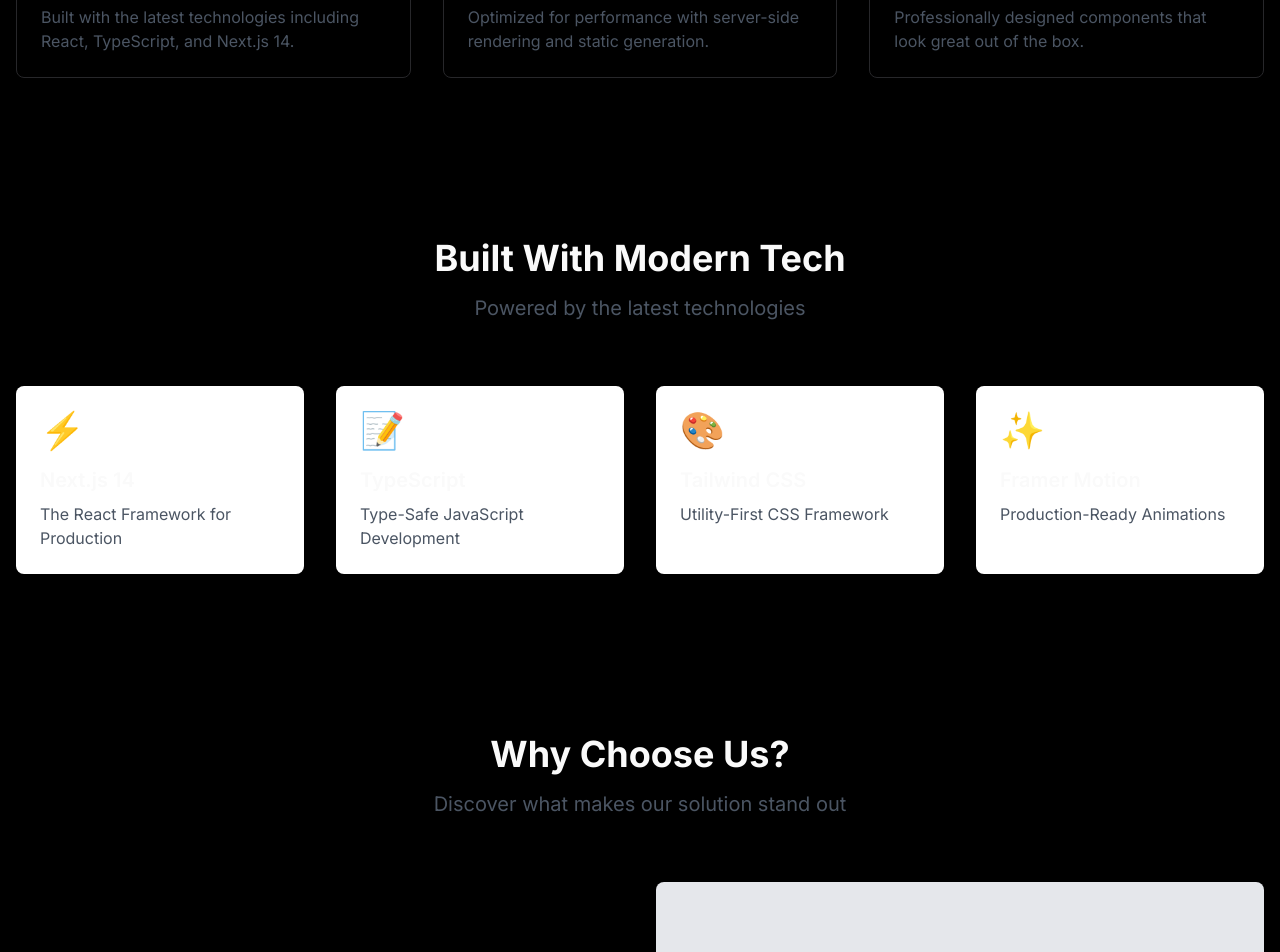
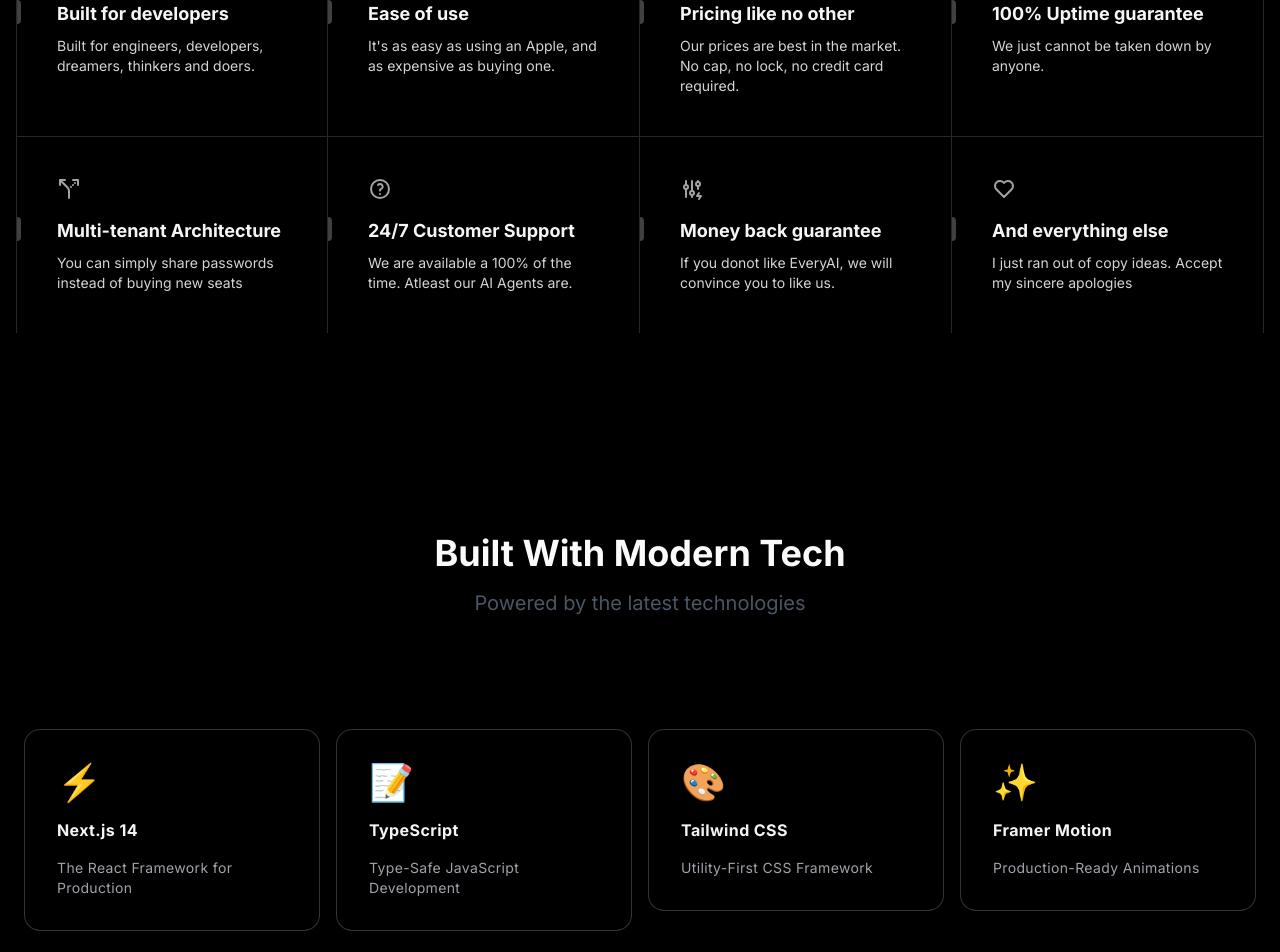
Before and after one commit to daotanhao1406/dark-landing-page, a Next.js app: page / in a window 1280 px wide. Shown: the part 1580-2532 px from the top of the page. Built offline with nearby package versions, Linux system fonts and the light colour scheme.

Commit message:
feat: update features section and techstack section

```diff
--- a/src/components/layout/Header.tsx
+++ b/src/components/layout/Header.tsx
@@ -14,7 +14,7 @@
     <header className="fixed w-full backdrop-blur-sm z-50 border-b">
       <nav className="container mx-auto px-4 py-4 flex items-center justify-between">
         <Link href="/" className="text-2xl font-bold text-primary">
-          StoreName
+          HoverBoard
         </Link>
 
         <div className="hidden md:flex items-center gap-8">
--- a/src/components/sections/Features.tsx
+++ b/src/components/sections/Features.tsx
@@ -1,39 +1,112 @@
 'use client'
 import { motion } from 'framer-motion'
-import {
-  BeakerIcon,
-  BoltIcon,
-  SparklesIcon
-} from '@heroicons/react/24/outline'
+import { cn } from '@/lib/utils';
+import { IconAdjustmentsBolt, IconCloud, IconCurrencyDollar, IconEaseInOut, IconHeart, IconHelp, IconRouteAltLeft, IconTerminal2 } from '@tabler/icons-react';
 
 const features = [
   {
-    icon: BeakerIcon,
-    title: 'Modern Technology Stack',
-    description: 'Built with the latest technologies including React, TypeScript, and Next.js 14.'
+    title: "Built for developers",
+    description:
+      "Built for engineers, developers, dreamers, thinkers and doers.",
+    icon: <IconTerminal2 />,
   },
   {
-    icon: BoltIcon,
-    title: 'Lightning Fast',
-    description: 'Optimized for performance with server-side rendering and static generation.'
+    title: "Ease of use",
+    description:
+      "It's as easy as using an Apple, and as expensive as buying one.",
+    icon: <IconEaseInOut />,
   },
   {
-    icon: SparklesIcon,
-    title: 'Beautiful Design',
-    description: 'Professionally designed components that look great out of the box.'
-  }
-]
+    title: "Pricing like no other",
+    description:
+      "Our prices are best in the market. No cap, no lock, no credit card required.",
+    icon: <IconCurrencyDollar />,
+  },
+  {
+    title: "100% Uptime guarantee",
+    description: "We just cannot be taken down by anyone.",
+    icon: <IconCloud />,
+  },
+  {
+    title: "Multi-tenant Architecture",
+    description: "You can simply share passwords instead of buying new seats",
+    icon: <IconRouteAltLeft />,
+  },
+  {
+    title: "24/7 Customer Support",
+    description:
+      "We are available a 100% of the time. Atleast our AI Agents are.",
+    icon: <IconHelp />,
+  },
+  {
+    title: "Money back guarantee",
+    description:
+      "If you donot like EveryAI, we will convince you to like us.",
+    icon: <IconAdjustmentsBolt />,
+  },
+  {
+    title: "And everything else",
+    description: "I just ran out of copy ideas. Accept my sincere apologies",
+    icon: <IconHeart />,
+  },
+];
+
+const Feature = ({
+  title,
+  description,
+  icon,
+  index,
+}: {
+  title: string;
+  description: string;
+  icon: React.ReactNode;
+  index: number;
+}) => {
+  return (
+    <motion.div
+      className={cn(
+        "flex flex-col lg:border-r  py-10 relative group/feature dark:border-neutral-800",
+        (index === 0 || index === 4) && "lg:border-l dark:border-neutral-800",
+        index < 4 && "lg:border-b dark:border-neutral-800"
+      )}
+
+      initial={{ opacity: 0, y: 20 }}
+        whileInView={{ opacity: 1, y: 0 }}
+        transition={{ delay: index * 0.1 }}
+        viewport={{ once: true }}
+    >
+      {index < 4 && (
+        <div className="opacity-0 group-hover/feature:opacity-100 transition duration-200 absolute inset-0 h-full w-full bg-gradient-to-t from-neutral-100 dark:from-neutral-800 to-transparent pointer-events-none" />
+      )}
+      {index >= 4 && (
+        <div className="opacity-0 group-hover/feature:opacity-100 transition duration-200 absolute inset-0 h-full w-full bg-gradient-to-b from-neutral-100 dark:from-neutral-800 to-transparent pointer-events-none" />
+      )}
+      <div className="mb-4 relative z-10 px-10 text-neutral-600 dark:text-neutral-400">
+        {icon}
+      </div>
+      <div className="text-lg font-bold mb-2 relative z-10 px-10">
+        <div className="absolute left-0 inset-y-0 h-6 group-hover/feature:h-8 w-1 rounded-tr-full rounded-br-full bg-neutral-300 dark:bg-neutral-700 group-hover/feature:bg-blue-500 transition-all duration-200 origin-center" />
+        <span className="group-hover/feature:translate-x-2 transition duration-200 inline-block text-neutral-800 dark:text-neutral-100">
+          {title}
+        </span>
+      </div>
+      <p className="text-sm text-neutral-600 dark:text-neutral-300 max-w-xs relative z-10 px-10">
+        {description}
+      </p>
+    </motion.div>
+  );
+};
 
 export default function Features() {
   return (
     <section id="features" className="py-20">
-      <div className="container mx-auto px-4">
+      <div className="container mx-auto px-4 flex flex-col justify-center">
         <div className="text-center mb-16">
           <h2 className="text-4xl font-bold mb-4">Powerful Features</h2>
           <p className="text-xl text-gray-600">Everything you need to build amazing applications</p>
         </div>
 
-        <div className="grid grid-cols-1 md:grid-cols-3 gap-8">
+        {/* <div className="grid grid-cols-1 md:grid-cols-3 gap-8">
           {features.map((feature, index) => (
             <motion.div
               key={index}
@@ -48,7 +121,12 @@
               <p className="text-gray-600">{feature.description}</p>
             </motion.div>
           ))}
-        </div>
+        </div> */}
+        <div  className="grid grid-cols-1 md:grid-cols-2 lg:grid-cols-4  relative z-10 py-10 max-w-7xl mx-auto">
+      {features.map((feature, index) => {
+        return  <Feature key={feature.title} {...feature} index={index} />
+})}
+    </div>
       </div>
     </section>
   )
--- a/src/components/sections/Stats.tsx
+++ b/src/components/sections/Stats.tsx
@@ -12,7 +12,7 @@
 
 export default function Stats() {
   return (
-    <section className="py-20 bg-primary text-white">
+    <section className="py-20 text-white">
       <div className="container mx-auto px-4">
         <div className="grid grid-cols-2 md:grid-cols-4 gap-8">
           {stats.map((stat, index) => (
--- a/src/components/sections/TechStack.tsx
+++ b/src/components/sections/TechStack.tsx
@@ -1,34 +1,39 @@
 'use client'
 import { motion } from 'framer-motion'
+import { HoverEffect } from '../ui/card-hover-effect'
 
 const MotionDiv = motion.div
 
 const technologies = [
   {
-    name: 'Next.js 14',
+    title: 'Next.js 14',
     description: 'The React Framework for Production',
-    icon: '⚡'
+    icon: '⚡',
+    link: 'https://nextjs.org/'
   },
   {
-    name: 'TypeScript',
+    title: 'TypeScript',
     description: 'Type-Safe JavaScript Development',
-    icon: '📝'
+    icon: '📝',
+    link: 'https://www.typescriptlang.org/'
   },
   {
-    name: 'Tailwind CSS',
+    title: 'Tailwind CSS',
     description: 'Utility-First CSS Framework',
-    icon: '🎨'
+    icon: '🎨',
+    link: 'https://tailwindcss.com/'
   },
   {
-    name: 'Framer Motion',
+    title: 'Framer Motion',
     description: 'Production-Ready Animations',
-    icon: '✨'
+    icon: '✨',
+    link: 'https://motion.dev/'
   }
 ]
 
 export default function TechStack() {
   return (
-    <section className="py-20">
+    <section id='features' className="py-20">
       <div className="container mx-auto px-4">
         <MotionDiv
           initial={{ opacity: 0, y: 20 }}
@@ -40,7 +45,7 @@
           <p className="text-xl text-gray-600">Powered by the latest technologies</p>
         </MotionDiv>
 
-        <div className="grid grid-cols-1 md:grid-cols-2 lg:grid-cols-4 gap-8">
+        {/* <div className="grid grid-cols-1 md:grid-cols-2 lg:grid-cols-4 gap-8">
           {technologies.map((tech, index) => (
             <MotionDiv
               key={index}
@@ -48,14 +53,16 @@
               whileInView={{ opacity: 1, x: 0 }}
               transition={{ delay: index * 0.1 }}
               viewport={{ once: true }}
-              className="bg-white p-6 rounded-lg shadow-lg hover:shadow-xl transition-shadow"
+              className="bg-transparent border p-6 rounded-lg shadow-lg hover:shadow-xl transition-shadow"
             >
               <div className="text-4xl mb-4">{tech.icon}</div>
-              <h3 className="text-xl font-semibold mb-2">{tech.name}</h3>
+              <h3 className="text-xl font-semibold mb-2">{tech.title}</h3>
               <p className="text-gray-600">{tech.description}</p>
+
             </MotionDiv>
           ))}
-        </div>
+        </div> */}
+          <HoverEffect items={technologies} />
       </div>
     </section>
   )
--- /dev/null
+++ b/src/components/ui/card-hover-effect.tsx
@@ -0,0 +1,120 @@
+import { cn } from "@/lib/utils";
+import { AnimatePresence, motion } from "framer-motion";
+import Link from "next/link";
+import { useState } from "react";
+
+export const HoverEffect = ({
+  items,
+  className,
+}: {
+  items: {
+    title: string;
+    description: string;
+    link: string;
+    icon: string;
+  }[];
+  className?: string;
+}) => {
+  const [hoveredIndex, setHoveredIndex] = useState<number | null>(null);
+
+  return (
+    <div
+      className={cn(
+        "grid grid-cols-1 md:grid-cols-2  lg:grid-cols-4  py-10",
+        className
+      )}
+    >
+      {items.map((item, idx) => (
+        <Link
+          href={item?.link}
+          key={item?.link}
+          target="_blank"
+          className="relative group  block p-2 h-full w-full"
+          onMouseEnter={() => setHoveredIndex(idx)}
+          onMouseLeave={() => setHoveredIndex(null)}
+        >
+          <AnimatePresence>
+            {hoveredIndex === idx && (
+              <motion.span
+                className="absolute inset-0 h-full w-full bg-neutral-200 dark:bg-slate-800/[0.8] block  rounded-3xl"
+                layoutId="hoverBackground"
+                initial={{ opacity: 0 }}
+                animate={{
+                  opacity: 1,
+                  transition: { duration: 0.15 },
+                }}
+                exit={{
+                  opacity: 0,
+                  transition: { duration: 0.15, delay: 0.2 },
+                }}
+              />
+            )}
+          </AnimatePresence>
+            <motion.div key={idx}
+              initial={{ opacity: 0, x: -50 }}
+              whileInView={{ opacity: 1, x: 0 }}
+              transition={{ delay: idx * 0.1 }}
+              viewport={{ once: true }}>
+          <Card>
+            <div className="text-4xl mb-4">{item.icon}</div>
+            <CardTitle>{item.title}</CardTitle>
+            <CardDescription>{item.description}</CardDescription>
+          </Card>
+            </motion.div>
+        </Link>
+      ))}
+    </div>
+  );
+};
+
+export const Card = ({
+  className,
+  children,
+}: {
+  className?: string;
+  children: React.ReactNode;
+}) => {
+  return (
+    <div
+      className={cn(
+        "rounded-2xl h-full w-full p-4 overflow-hidden bg-black border border-transparent dark:border-white/[0.2] group-hover:border-slate-700 relative z-20",
+        className
+      )}
+    >
+      <div className="relative z-50">
+        <div className="p-4">{children}</div>
+      </div>
+    </div>
+  );
+};
+export const CardTitle = ({
+  className,
+  children,
+}: {
+  className?: string;
+  children: React.ReactNode;
+}) => {
+  return (
+    <h4 className={cn("text-zinc-100 font-bold tracking-wide mt-4", className)}>
+      {children}
+    </h4>
+  );
+};
+export const CardDescription = ({
+  className,
+  children,
+}: {
+  className?: string;
+  children: React.ReactNode;
+}) => {
+  return (
+    <p
+      className={cn(
+        "mt-4 text-zinc-400 tracking-wide leading-relaxed text-sm",
+        className
+      )}
+    >
+      {children}
+    </p>
+  );
+};
```
